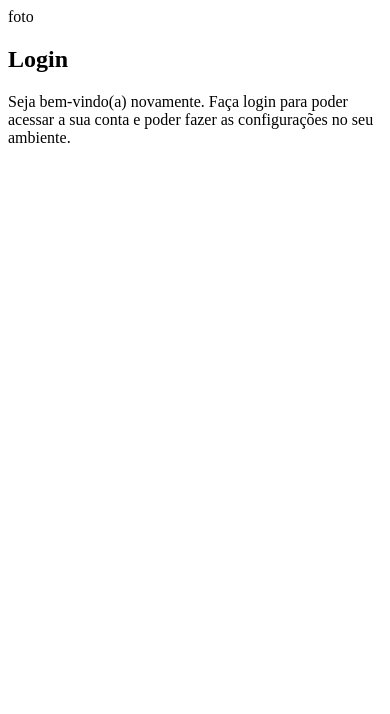
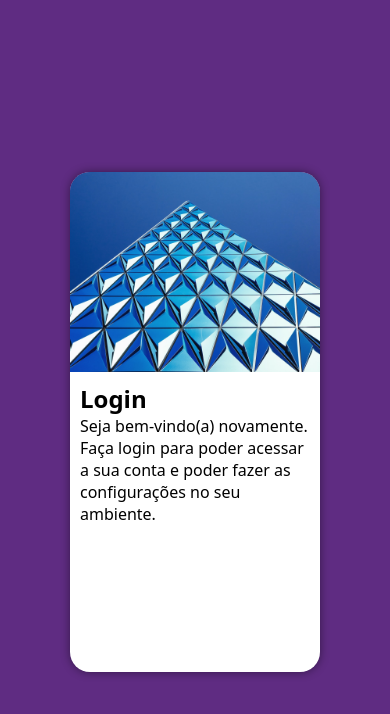
Before and after one commit to GeorgeWinston/projeto-login, a plain HTML site: page index.html in a window 390 px wide. Drawn offline with Linux system fonts and the light colour scheme.

Commit message:
Criei as configurações para mobile first

```diff
--- a/estilos/style.css
+++ b/estilos/style.css
@@ -1,7 +1,61 @@
 @charset "UTF-8";
 
-/*
-PALETA DE CORES;
+ /*
+ TIPICAL DEVICE BREAKPOINT
+===================================
+    Pequenas telas, até 600px.
+    Celular: 600px até 768px.
+    Tablets: 768px até 992px.
+    Desktop: 992px até 1200px.
+    Grandes telas: acima de 1200px.
+=====================================
+    PALETA DE CORES;
 Verde: #49a09d
 Lilás: #5f2c82
  */
+/* Configurações gerais para mobile first */
+/* Reset CSS */
+ *{
+    font-family: system-ui, -apple-system, BlinkMacSystemFont, 'Segoe UI', Roboto, Oxygen, Ubuntu, Cantarell, 'Open Sans', 'Helvetica Neue', sans-serif;
+    padding: 0;
+    margin: 0;
+    box-sizing: border-box;
+ }
+ /* Configurações do body e html */
+ body, html{
+    background-color: #5f2c82;
+    height: 100vh;
+    width: 100vw;
+ }
+ /* Configurações do main */
+ main{
+    height: 100vh;
+    width: 100vw;
+    position: relative;
+ }
+ /* Configurações da section login */
+ section#login{
+    position: absolute;
+    top: 50%;
+    left: 50%;
+    transform: translate(-50%, -50%);
+    background-color: #fff;
+    width: 250px;
+    height: 500px;
+    border-radius: 20px;
+    overflow: hidden;
+    box-shadow: 0px 0px 10px #00000073;
+ }
+ /* Configurações da imagem da section login */
+ section#login > div#imagem{
+    display: block;
+    background: #5f2c82 url('../imagens/pexels-scott-webb-139198.jpg') no-repeat;
+    background-position: center bottom;
+    height: 200px;
+    background-size: cover;
+ }
+ /* Configurações da section login formulário */
+ section#login > div#formulario{
+    display: block;
+    padding: 10px;
+ }
--- a/index.html
+++ b/index.html
@@ -11,7 +11,7 @@
         <main>
             <section id="login">
                 <div id="imagem">
-                    foto
+                    <!-- Aqui vai a imagem nas CSS -->
                 </div>
                 <div id="formulario">
                     <h1>Login</h1>
```
